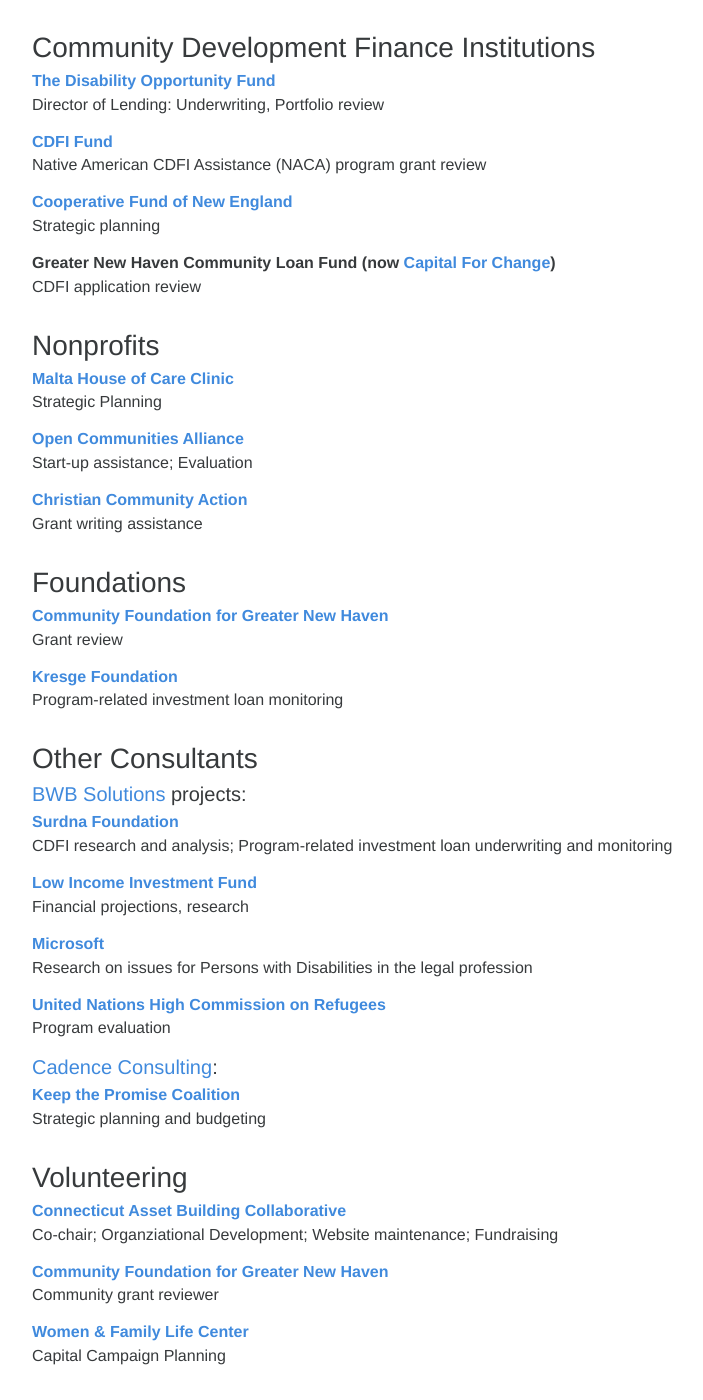
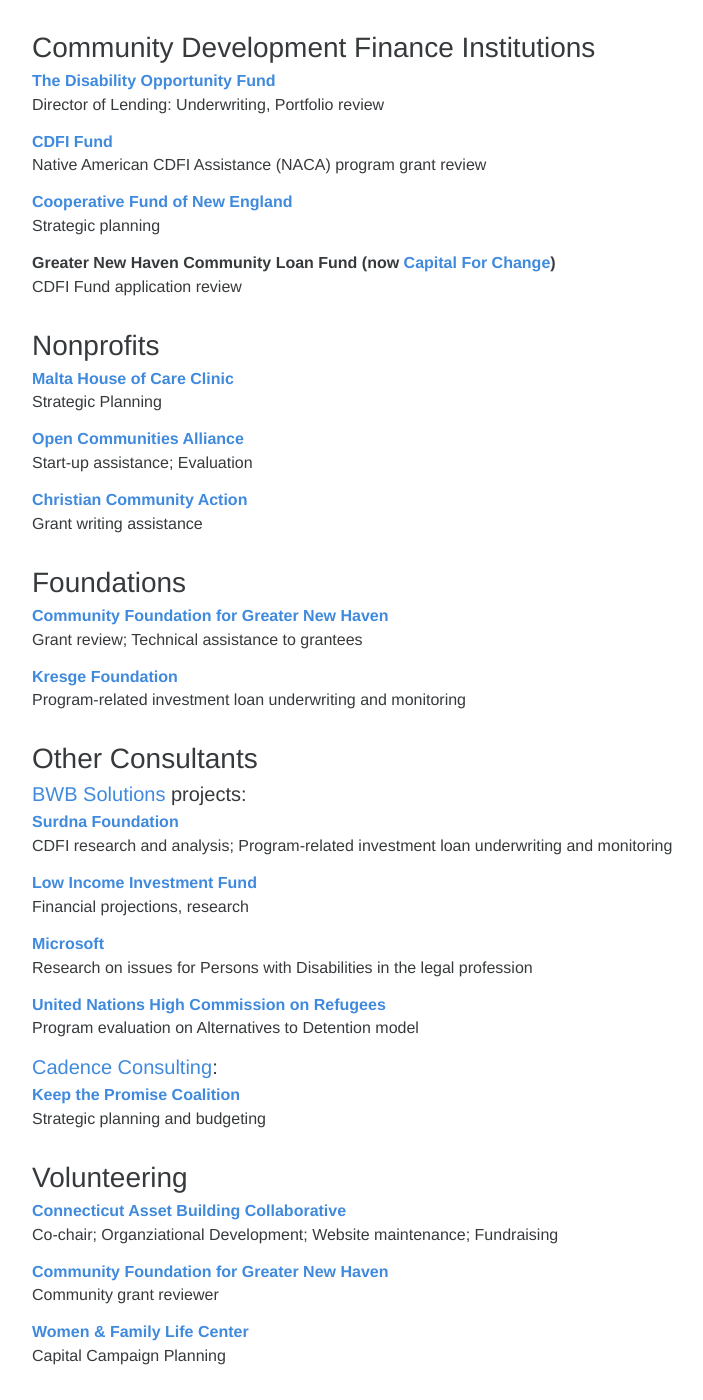
Before and after one commit to ClaireMorduch/clairemorduch, a Jekyll site: the page built from clients.md, in a window 1280 px wide and 1400 px high, scrolled down 575 px. Shown: the whole window, without its empty margins (263-966 px from the left). Built offline with Jekyll 4.4.1, drawn with Linux system fonts in a browser that asks for light colours.

Commit message:
Update clients.md

```diff
--- a/clients.md
+++ b/clients.md
@@ -22,7 +22,7 @@ Native American CDFI Assistance (NACA) program grant review
 Strategic planning
 
 ##### Greater New Haven Community Loan Fund (now [Capital For Change](http://www.capitalforchange.org))
-CDFI application review
+CDFI Fund application review
 
 
 
@@ -41,10 +41,10 @@ Grant writing assistance
 ### Foundations
 
 ##### [Community Foundation for Greater New Haven](http://www.cfgnh.org)
-Grant review
+Grant review; Technical assistance to grantees
 
 ##### [Kresge Foundation](http://www.kresge.org)
-Program-related investment loan monitoring
+Program-related investment loan underwriting and monitoring
 
 
 
@@ -63,7 +63,7 @@ Financial projections, research
 Research on issues for Persons with Disabilities in the legal profession
 
 ##### [United Nations High Commission on Refugees](http://www.unhcr.org/)
-Program evaluation
+Program evaluation on Alternatives to Detention model
 
 #### [Cadence Consulting](http://www.cadence-consulting.com/):
 
```
